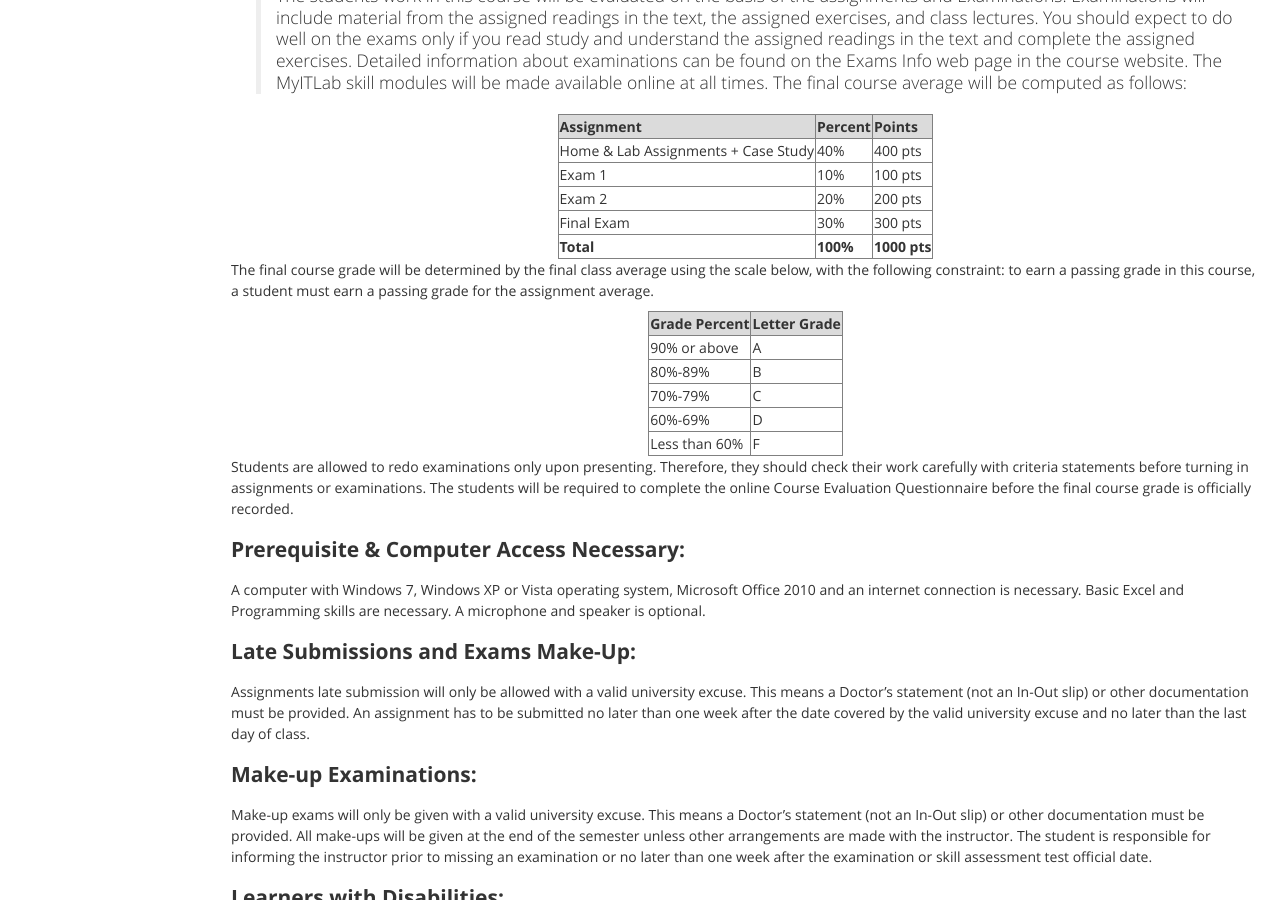
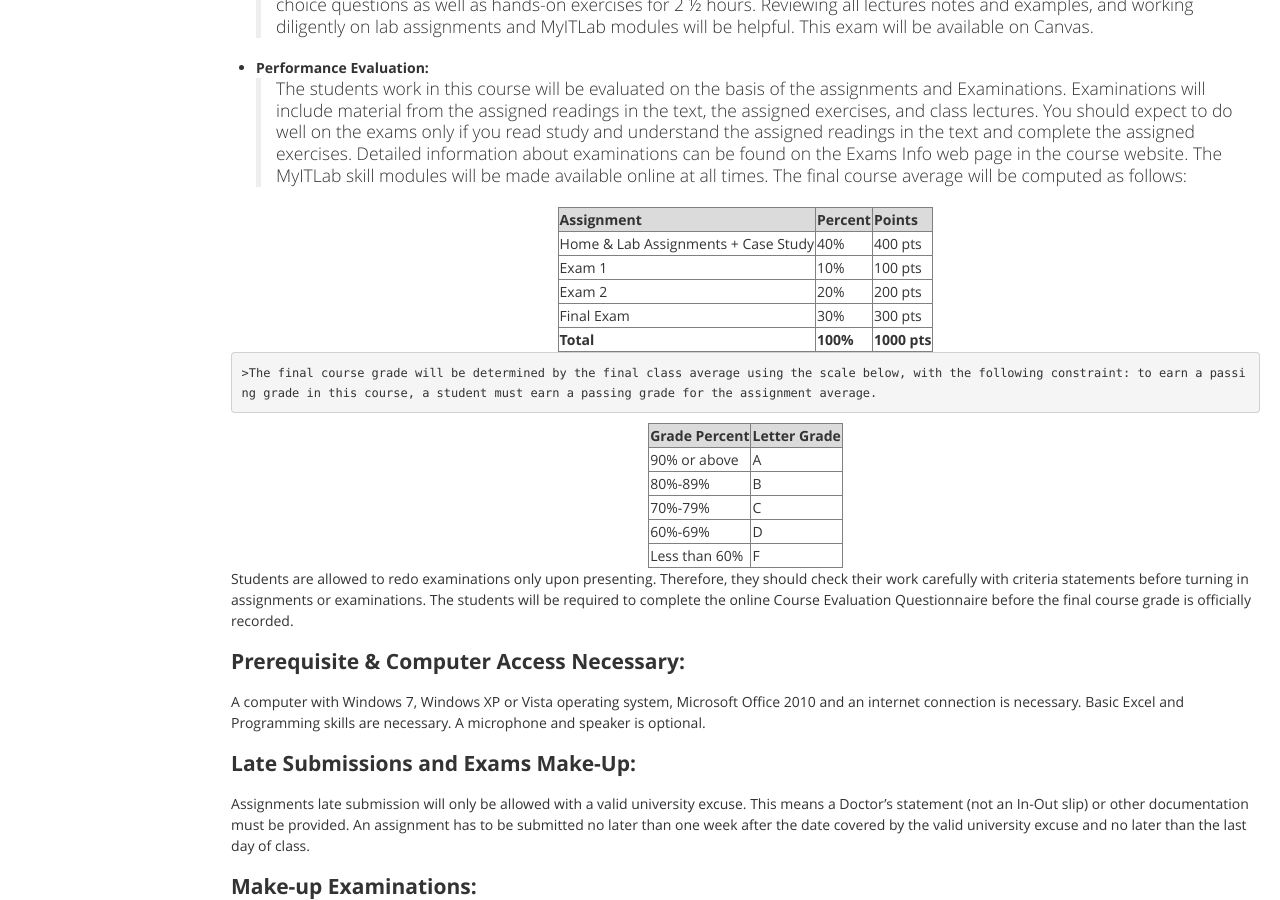
Before and after one commit to gongzhitaao/pcaweb, a Jekyll site: the page built from courses/comp3013/index.md, in a window 1280 px wide and 900 px high, scrolled down 2130 px. Built offline with Jekyll 4.4.1, drawn with Linux system fonts in a browser that asks for light colours; some of the changed text lies outside the part shown.

Commit message:
comp3013

```diff
--- a/courses/comp3013/index.md
+++ b/courses/comp3013/index.md
@@ -5,12 +5,17 @@
 # Spreadsheet-Based Applications with Visual Basic(COMP 3013/4)
 
 Credit Hours: 3 hours
+
 Prerequisites: COMP 1200 or higher
 
+
 Instructor: Dr. Daniela Marghitu
+
 Email: [daniela@eng.auburn.edu](daniela@eng.auburn.edu)
 
+
 Graduate Teaching Assistant: Kanika Grover
+
 Email: [kzg0008@auburn.edu](kzg0008@auburn.edu)
 
 ## Required Materials:
@@ -117,7 +122,7 @@
 </tbody>
 </table>
 
-The final course grade will be determined by the final class average using the scale below, with the following constraint: to earn a passing grade in this course, a student must earn a passing grade for the assignment average.
+	>The final course grade will be determined by the final class average using the scale below, with the following constraint: to earn a passing grade in this course, a student must earn a passing grade for the assignment average.
 
 <table border="1" align="center" summary="Grade percentage to letter grade chart">
 <thead>
```
